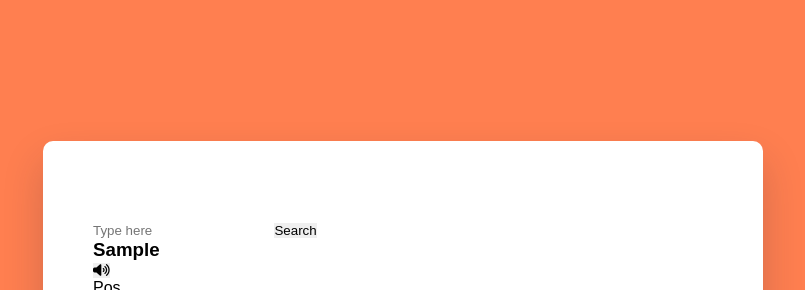
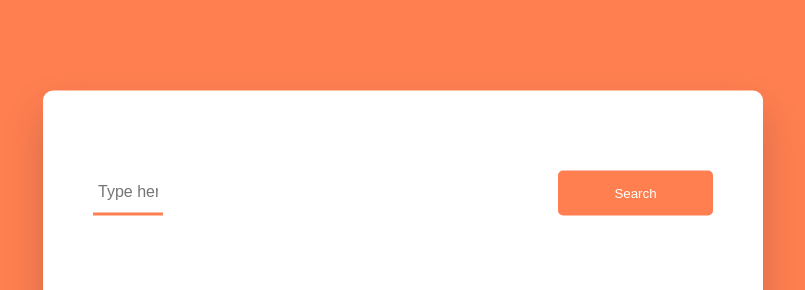
Before and after one commit to yusufroqib/online-dictionary, a plain HTML site: page index.html in a window 1280 px wide. Shown: the part 114-404 px from the top of the page, without its empty margins (237-1042 px from the left). Drawn offline with Linux system fonts and the light colour scheme.

Commit message:
CSS Update

```diff
--- a/style.css
+++ b/style.css
@@ -24,7 +24,40 @@ body {
     border-radius: 10px;
     box-shadow: 0 20px 40px rgba(38, 33, 61, 0.2);
 }
+.search-box {
+    width: 100%;
+    display: flex;
+    justify-content: space-between;
+}
 
 .search-box input {
+    padding: 5px;
+    width: 70px;
+    border: none;
+    outline: none;
+    border-bottom: 3px solid coral;
+    font-size: 16px;
+}
 
+.search-box button {
+    cursor: pointer;
+    background-color: coral;
+    padding: 15px;
+    width: 25%;
+    border: none;
+    outline: none;
+    color: #ffffff;
+    border-radius: 5px;
 }
+
+.result h3 {
+    font-size: 30px;
+    color: #1f194c;
+}
+
+.result .word {
+    display: flex;
+    justify-content: flex;
+    justify-content: space-between;
+    margin-top: 80px;
+}
```
